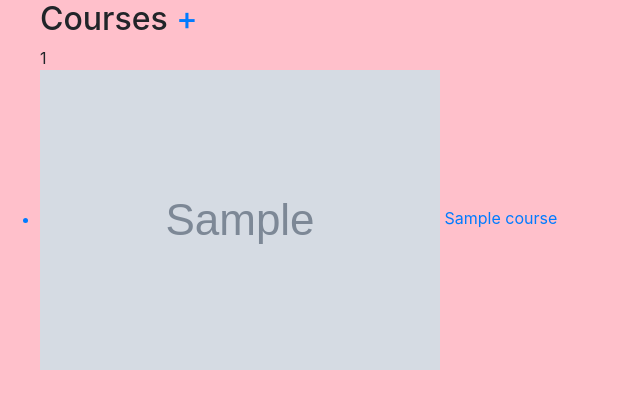
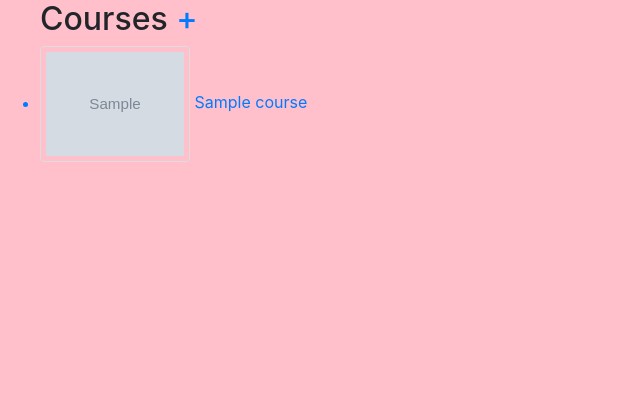
Before and after one commit to jnahc/arc-education-site, a Django app: page /courses/ in a window 1280 px wide. Shown: the part 56-476 px from the top of the page, without its empty margins (0-640 px from the left). Run offline with Django 3.2, Linux system fonts and the light colour scheme; tables that the repository leaves empty hold one stand-in row (values such as "Sample post"); grey boxes marked "Sample" are stand-in pictures; some libraries are stand-ins or nearby versions.

Commit message:
repush take out 2nd create user

```diff
--- a/arc_app/static/css/main.css
+++ b/arc_app/static/css/main.css
@@ -1,3 +1,14 @@
 body {
   background: pink;
 }
+
+.course-pic {
+  border: 1px solid #ddd;
+  border-radius: 4px;
+  padding: 5px;
+  max-width: 150px;
+}
+
+.course-pic:hover {
+  box-shadow: 0 0 2px 1px rgba(0, 140, 186, 0.5);
+}
--- a/arc_app/templates/course_list.html
+++ b/arc_app/templates/course_list.html
@@ -6,11 +6,10 @@
     Courses
     <a href="{% url 'course_create' %}">+</a>
   </h2>
-  {{  courses|length }}
   {% for course in courses %}
   <a href="{% url 'course_detail' pk=course.pk %}">
     <li class="track">
-      <img src="{{course.photo_url}}" alt="{{course.title}}">
+      <img src="{{course.photo_url}}" alt="{{course.title}}" class="course-pic">
       {{ course.title }}
     </li>
   </a>
--- a/arc_app/views.py
+++ b/arc_app/views.py
@@ -16,16 +16,6 @@ def home(request):
 def about_us(request):
   return render(request, 'about_us.html')
 
-def course_create(request):
-  if request.method == 'POST':
-    form = CourseForm(request.POST)
-    if form.is_valid():
-      course = form.save()
-      return redirect('home')
-  else:
-    form = CourseForm()
-  context = {'from': form}
-  return render(request, 'course_form.html', context)
 
 def course_list(request):
   courses = Course.objects.all()
```
